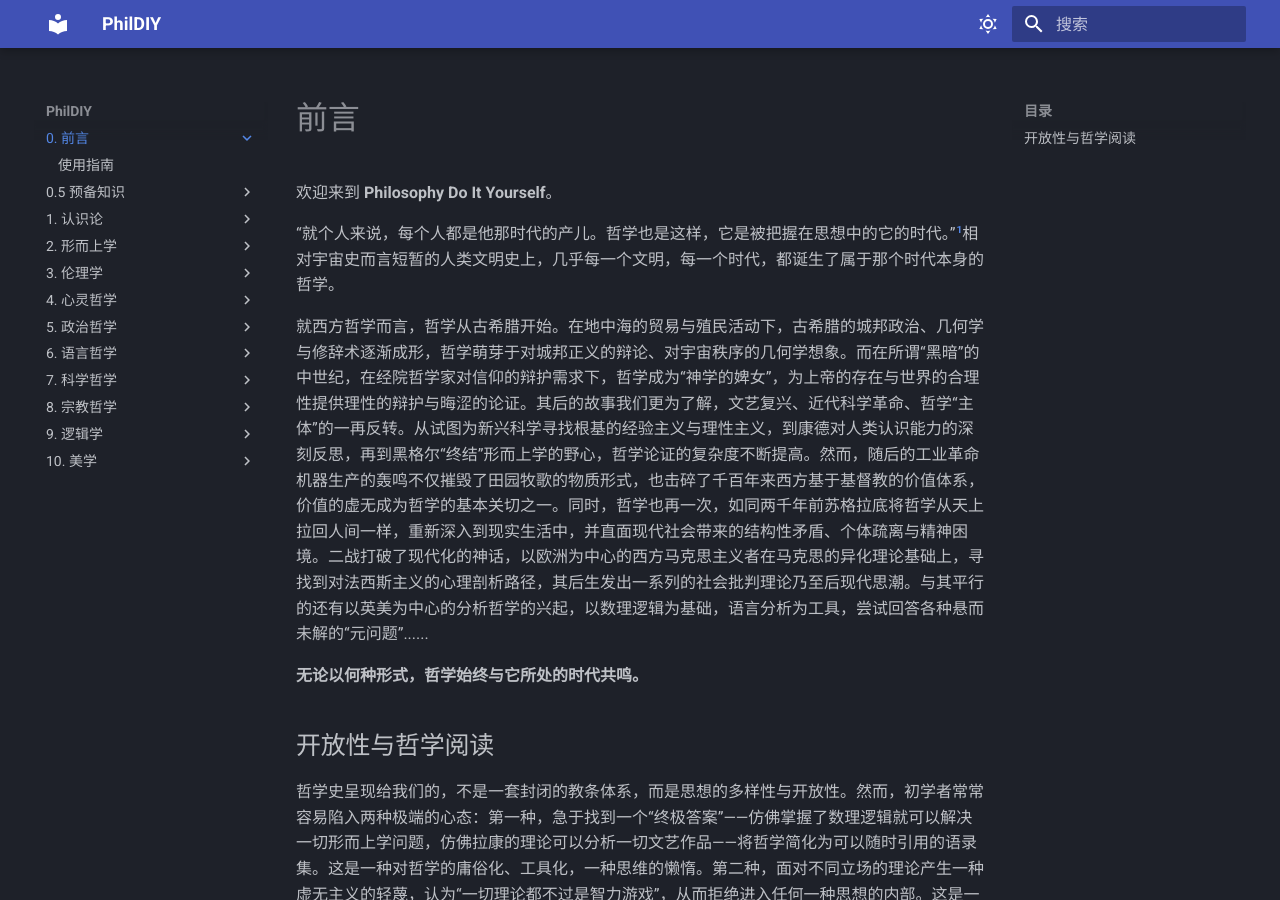
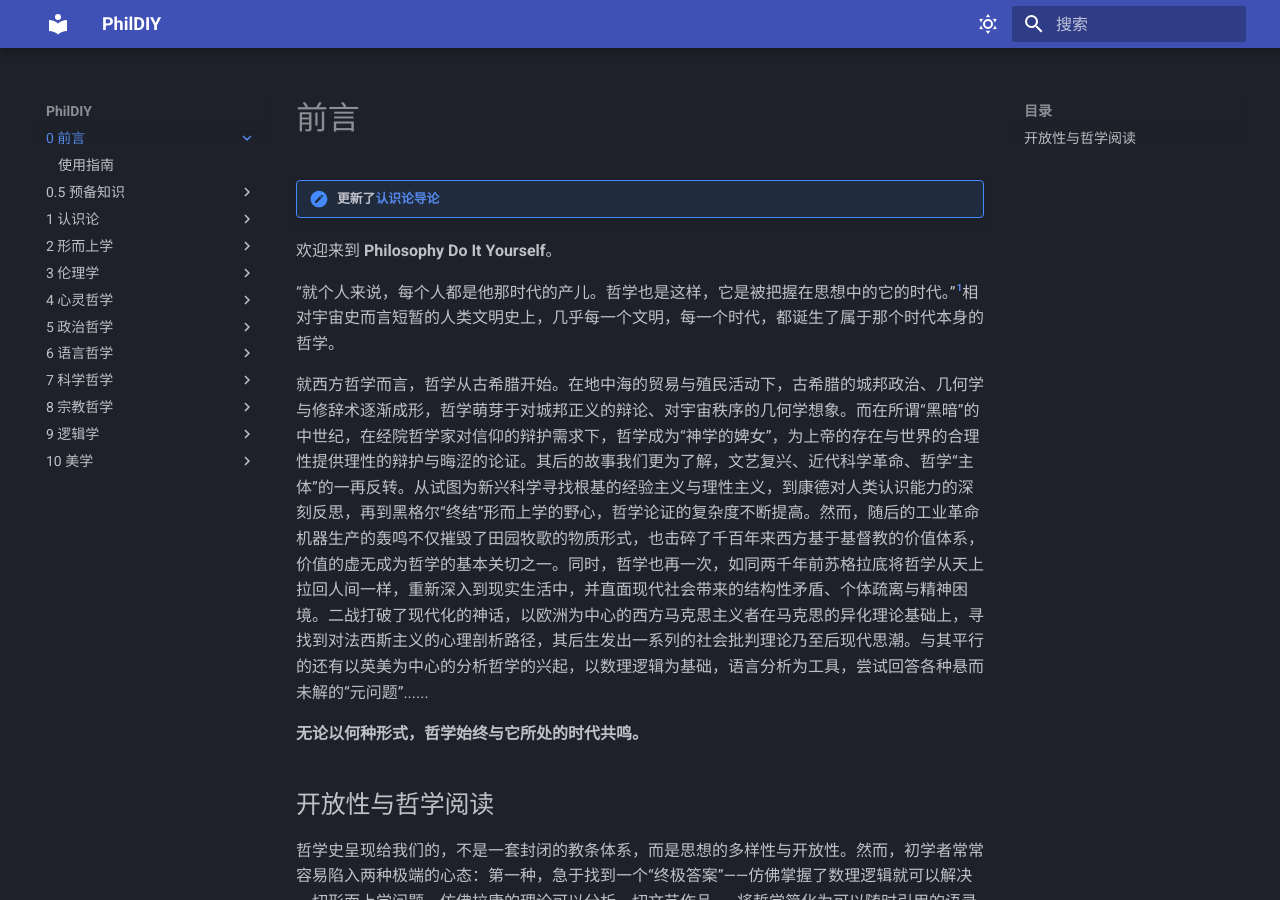
Before and after one commit to PhilDIY/PhilDIY, an MkDocs documentation site: the page built from docs/index.md, in a window 1280 px wide and 900 px high. Built offline with MkDocs 1.6.1 and Material for MkDocs 9.7.7, drawn with Linux system fonts in a browser that asks for light colours; comment, search, counter and statistics services are not loaded.

```diff
--- a/docs/index.md
+++ b/docs/index.md
@@ -3,6 +3,8 @@ comments: true
 ---
 
 # 前言
+
+!!! note "更新了[认识论导论](Ch01/认识论导论.md)"
 
 欢迎来到 **Philosophy Do It Yourself**。
 
--- a/mkdocs.yml
+++ b/mkdocs.yml
@@ -63,38 +63,37 @@ extra:
 
 # TODO
 nav:
-  - 0. 前言:
+  - 0 前言:
     - 前言: index.md
     - 使用指南: guide.md
   - 0.5 预备知识:
     - 哲学入门:
-      - Prerequisites/index.md
       - 哲学导论: Prerequisites/introduction_to_philosophy.md
       - 哲学史基础: Prerequisites/history_of_philosophy.md
       - 逻辑学基础: Prerequisites/basic_logic.md
     - 哲学阅读与写作: Prerequisites/philosophy_reading_writing.md
     - 文学阅读: Prerequisites/literature_recommendations.md
     - 高校与学术: Prerequisites/academic_resources.md
-  - 1. 认识论:
-    - Ch01/index.md
+  - 1 认识论:
+    - 1.0 认识论导论: Ch01/认识论导论.md
     - 1.1 : Ch01/1.1.md
     - 1.2 : Ch01/1.2.md
     - 1.3 : Ch01/1.3.md
-  - 2. 形而上学:
+  - 2 形而上学:
     - Ch02/index.md
-  - 3. 伦理学:
+  - 3 伦理学:
     - Ch03/index.md
-  - 4. 心灵哲学:
+  - 4 心灵哲学:
     - Ch04/index.md
-  - 5. 政治哲学:
+  - 5 政治哲学:
     - Ch05/index.md
-  - 6. 语言哲学:
+  - 6 语言哲学:
     - Ch06/index.md
-  - 7. 科学哲学:
+  - 7 科学哲学:
     - Ch07/index.md
-  - 8. 宗教哲学:
+  - 8 宗教哲学:
     - Ch08/index.md
-  - 9. 逻辑学:
+  - 9 逻辑学:
     - Ch09/index.md
-  - 10. 美学:
+  - 10 美学:
     - Ch10/index.md
```
Also changed, not shown: docs/Ch01/认识论导论.md (added, +31 -0 lines).
